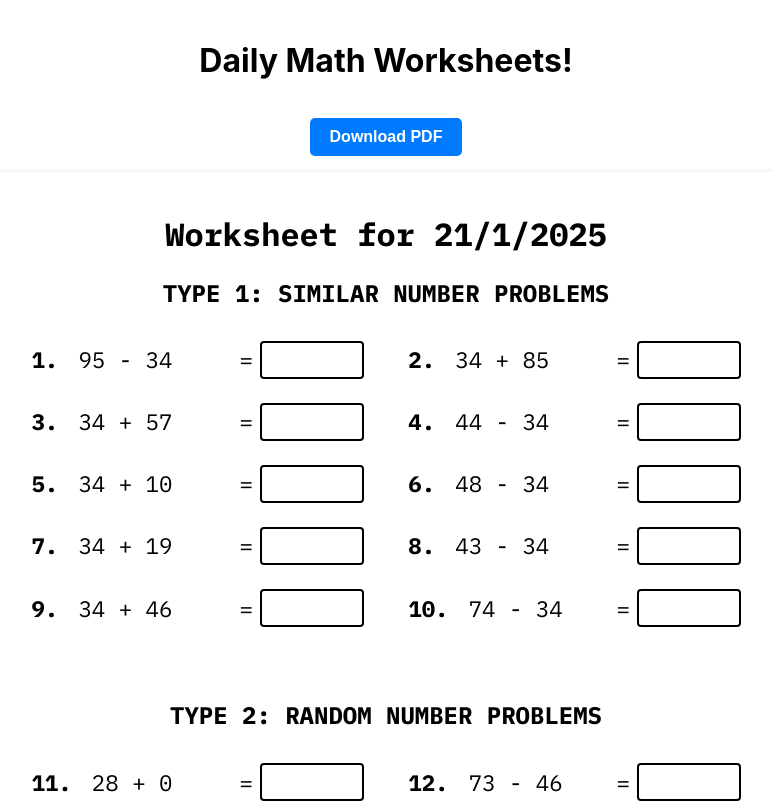
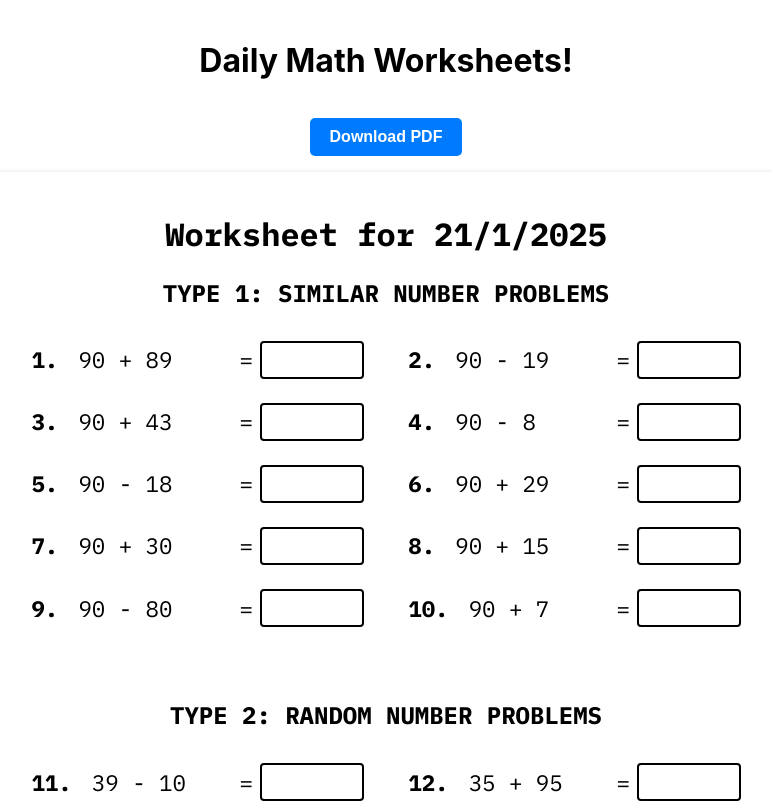
Before and after one commit to mukherjeearnab/math-worksheets, a React (Create React App) app: page / in a window 1280 px wide. Shown: the top 803 px of the page, without its empty margins (254-1026 px from the left). Built offline with nearby package versions, Linux system fonts and the light colour scheme.

Commit message:
Updated Seed Generator, Independent of Unix Epoch

```diff
--- a/src/App.js
+++ b/src/App.js
@@ -1,18 +1,19 @@
 import React, { useState, useEffect } from "react";
 import Worksheet from "./components/Worksheet";
 import seedrandom from "seedrandom";
-import moment from "moment";
 
 const App = () => {
-    const [seed] = useState(`${moment().startOf("day").unix() * 1000}`);
+    const [seed, setSeed] = useState("");
     const [problems, setProblems] = useState({ page1: [], page2: [] });
 
     useEffect(() => {
+        const date = new Date();
+        setSeed(`${date.getFullYear()}${date.getMonth() + 1}${date.getDate()}`);
         const rng = seedrandom(seed);
         const page1 = [];
         const page2 = [];
 
-        console.log(seed);
+        console.log(seed, `${date.getFullYear()}${date.getMonth() + 1}${date.getDate()}`);
 
         // Generate a fixed random number for Page 1
         const fixedNumber = Math.floor(rng() * 101);
--- a/src/components/Worksheet.jsx
+++ b/src/components/Worksheet.jsx
@@ -4,9 +4,9 @@ import { jsPDF } from "jspdf";
 import html2canvas from "html2canvas";
 import "./index.css"; // Import the CSS file
 
-const Worksheet = ({ problems, timestamp }) => {
+const Worksheet = ({ problems }) => {
     const worksheetRef = useRef();
-    const date = new Date(parseInt(timestamp));
+    const date = new Date();
 
     const generatePDF = async () => {
         const element = worksheetRef.current;
@@ -34,7 +34,7 @@ const Worksheet = ({ problems, timestamp }) => {
 
                 return `${lhs} = ${
                     problem.operation === "+" ? problem.num1 + problem.num2 : problem.num1 - problem.num2
-                }\n`;
+                }`;
             })
             .join("\n");
     };
@@ -46,7 +46,11 @@ const Worksheet = ({ problems, timestamp }) => {
         console.log(buffer, lhs.length);
         return (
             <div key={index} className="problem-box">
-                <span className="problem-number">{index+1}.&nbsp;</span><span>{`${statement}${"\u00A0" + "\u00A0".repeat(buffer - lhs.length)}= `}</span>
+                <span className="problem-number">
+                    {/* {index < 9 ? "0" : null} */}
+                    {index + 1}.&nbsp;
+                </span>
+                <span>{`${statement}${"\u00A0" + "\u00A0".repeat(buffer - lhs.length)}= `}</span>
                 <div className="answer-box"></div>
             </div>
         );
```
